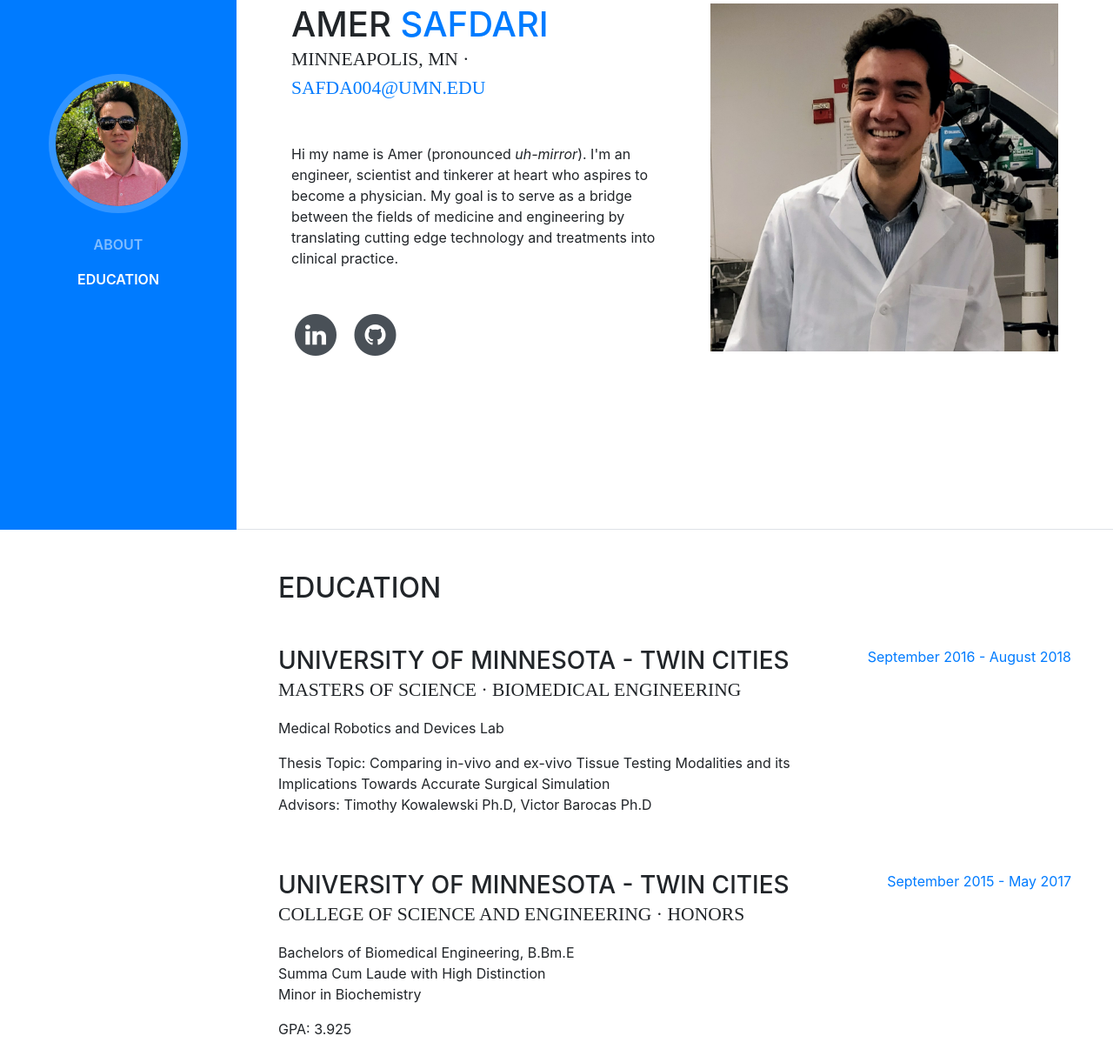
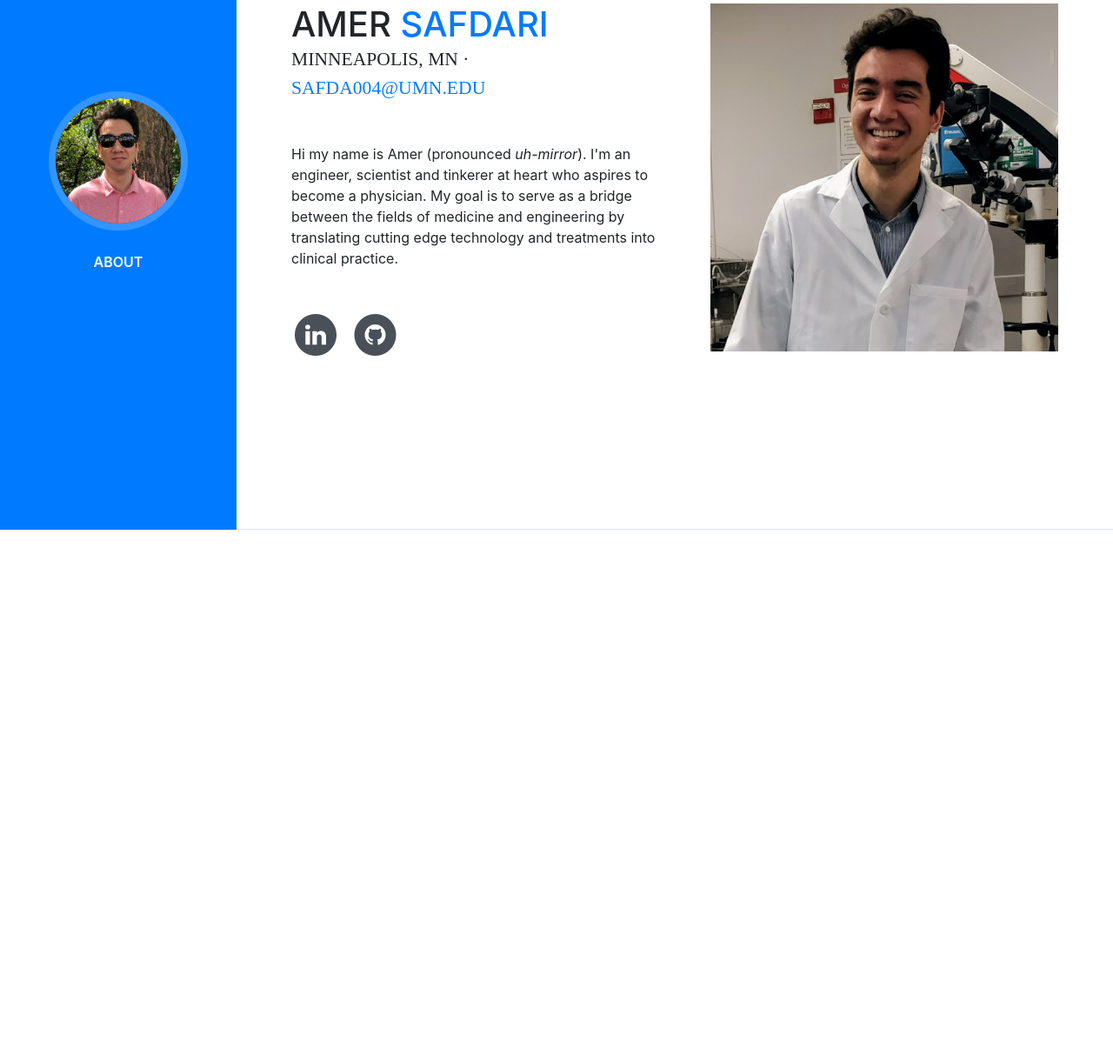
Before and after one commit to amiraeva/personal-landing-page, a website with bundled scripts: page index.html in a window 1280 px wide. Shown: the part 191-1405 px from the top of the page at 87% size. After the commit the page ends 800 px from the top, so only its background shows below. Built offline with nearby package versions, Linux system fonts and the light colour scheme; a web font is replaced by a local one.

Commit message:
comments out education, not needed yet

```diff
--- a/index.html
+++ b/index.html
@@ -43,9 +43,9 @@
         <li class="nav-item">
           <a class="nav-link js-scroll-trigger" href="#about">About</a>
         </li>
-        <li class="nav-item">
+        <!-- <li class="nav-item">
           <a class="nav-link js-scroll-trigger" href="#education">Education</a>
-        </li>
+        </li> -->
       </ul>
     </div>
   </nav>
@@ -96,7 +96,7 @@
       </div>
     </section>
 
-    <section class="resume-section p-3 p-lg-5 d-flex flex-column" id="education">
+    <!-- <section class="resume-section p-3 p-lg-5 d-flex flex-column" id="education">
       <div class="my-auto">
         <h2 class="mb-5">Education</h2>
 
@@ -144,7 +144,7 @@
         </div>
 
       </div>
-    </section>
+    </section> -->
 
   </div>
 
```
